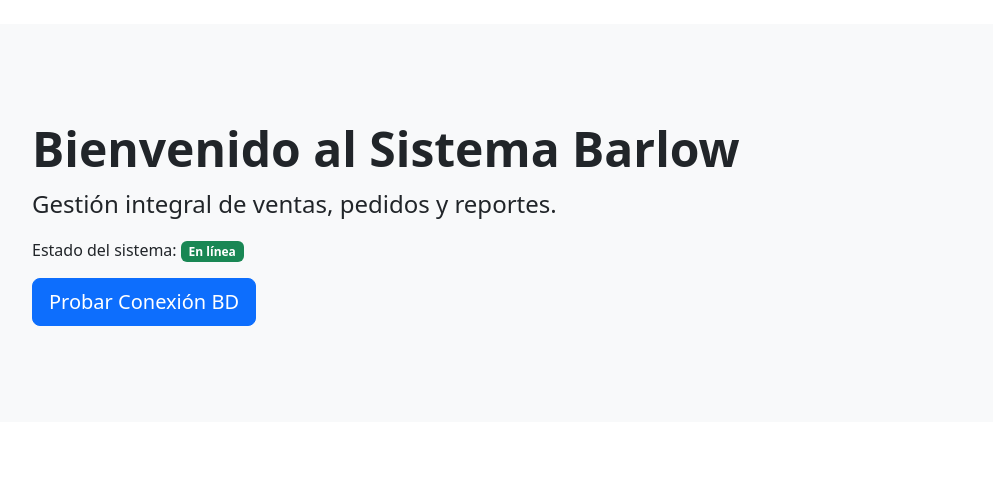
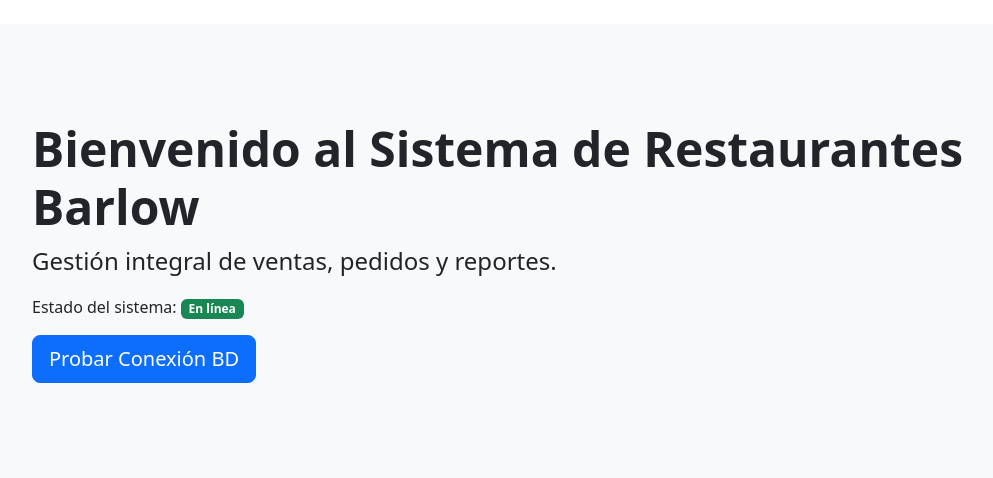
Before and after one commit to JhZair/BarlowPOS, a Flask app: page / in a window 1280 px wide. Shown: the part 56-534 px from the top of the page, without its empty margins (110-1103 px from the left). Run offline with Flask 3, Linux system fonts and the light colour scheme.

Commit message:
cambio en index

```diff
--- a/src/templates/index.html
+++ b/src/templates/index.html
@@ -3,7 +3,7 @@
 {% block content %}
 <div class="p-5 mb-4 bg-light rounded-3">
     <div class="container-fluid py-5">
-        <h1 class="display-5 fw-bold">Bienvenido al Sistema Barlow</h1>
+        <h1 class="display-5 fw-bold">Bienvenido al Sistema de Restaurantes Barlow</h1>
         <p class="col-md-8 fs-4">Gestión integral de ventas, pedidos y reportes.</p>
         <p>Estado del sistema: <span class="badge bg-success">En línea</span></p>
         <a class="btn btn-primary btn-lg" href="/prueba-db" role="button">Probar Conexión BD</a>
```
